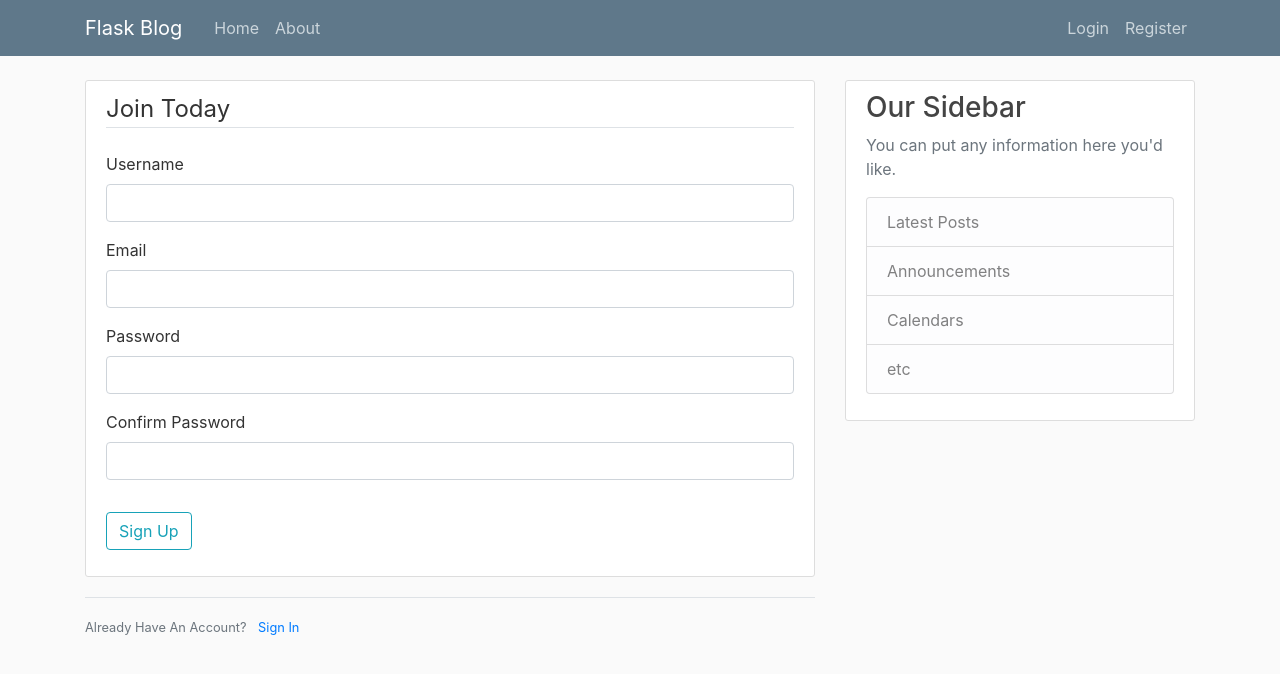
After one commit to JaeHuang/Blog, a Flask app: page /register in a window 1280 px wide. The commit adds this page. Shown: the top 674 px of the page. Run offline with Flask 2, Linux system fonts and the light colour scheme; some libraries are stand-ins or nearby versions.

Commit message:
Add: login and register page

```diff
--- a/flaskblog.py
+++ b/flaskblog.py
@@ -1,6 +1,8 @@
-from flask import Flask, render_template, url_for
+from flask import Flask, render_template, url_for, flash, redirect
+from form import RegistrationForm, LoginForm
 
 app = Flask(__name__)
+app.config['SECRET_KEY'] = 'bacf29a9006f30d1bf7ad28fab8593c5'
 
 posts = [
     {
@@ -26,5 +28,24 @@ def home():
 def about():
     return render_template('about.html', title='About')
 
+@app.route('/register', methods=['GET', 'POST'])
+def register():
+    form = RegistrationForm()
+    if form.validate_on_submit():
+        flash(f'Account created for {form.username.data}!', 'success')
+        return redirect(url_for('home'))
+    return render_template('register.html', title='Register', form=form)
+
+@app.route('/login', methods=['GET', 'POST'])
+def login():
+    form = LoginForm()
+    if form.validate_on_submit():
+        if form.email.data == 'admin@blog.com' and form.password.data == 'password':
+            flash('You have been logged in!', 'success')
+            return redirect(url_for('home'))
+        else:
+            flash('Login Unsuccessful. Please check username and password', 'danger')
+    return render_template('login.html', title='Login', form=form)
+
 if __name__ == '__main__':
     app.run(debug=True)
--- /dev/null
+++ b/form.py
@@ -0,0 +1,18 @@
+from flask_wtf import FlaskForm
+from wtforms import StringField, PasswordField, SubmitField, BooleanField
+from wtforms.validators import DataRequired, Length, Email, EqualTo
+
+class RegistrationForm(FlaskForm):
+    username = StringField('Username', validators=[DataRequired(), Length(min=2, max=20)])
+    email = StringField('Email', validators=[DataRequired(), Email()])
+    password = PasswordField('Password', validators=[DataRequired()])
+    confirm_password = PasswordField('Confirm Password', validators=[DataRequired(), EqualTo('password')])
+
+    submit = SubmitField('Sign Up')
+
+
+class LoginForm(FlaskForm):
+    email = StringField('Email', validators=[DataRequired(), Email()])
+    password = PasswordField('Password', validators=[DataRequired()])
+    remember = BooleanField('Remember Me')
+    submit = SubmitField('Login')
--- a/templates/layout.html
+++ b/templates/layout.html
@@ -26,8 +26,8 @@
                 </button>
                 <div class="collapse navbar-collapse" id="navbarToggle">
                     <div class="navbar-nav mr-auto">
-                        <a class="nav-item nav-link" href="/">Home</a>
-                        <a class="nav-item nav-link" href="/about">About</a>
+                        <a class="nav-item nav-link" href="{{ url_for('home') }}">Home</a>
+                        <a class="nav-item nav-link" href="{{ url_for('about') }}">About</a>
                     </div>
                     <!-- Navbar Right Side -->
                     <div class="navbar-nav">
@@ -41,6 +41,15 @@
     <main role="main" class="container">
         <div class="row">
             <div class="col-md-8">
+                {% with messages = get_flashed_messages(with_categories=true) %}
+                    {% if messages %}
+                        {% for category, message in messages %}
+                            <div class="alert alert-{{ category }}">
+                                {{ message }}
+                            </div>
+                        {% endfor %}
+                    {% endif %}
+                {% endwith %}
                 {% block content %}{% endblock %}
             </div>
             <div class="col-md-4">
--- /dev/null
+++ b/templates/register.html
@@ -0,0 +1,71 @@
+{% extends 'layout.html' %}
+{% block content %}
+    <div class="content-section">
+        <form method="POST" action="">
+            {{ form.hidden_tag() }}
+            <fieldset class="form-group">
+                <legend class="border-bottom mb-4">Join Today</legend>
+                <div class="form-group">
+                    {{ form.username.label(class="form-control-lable") }}
+                    {% if form.username.errors %}
+                        {{ form.username(class="form-control-lable form-control is-invalid") }}
+                        <div class="invalid-feedback">
+                            {% for error in form.username.errors %}
+                                <span>{{ error }}</span>
+                            {% endfor %}
+                        </div>
+                    {% else %}
+                        {{ form.username(class="form-control-lable form-control") }}
+                    {% endif %}
+                </div>
+                <div class="form-group">
+                    {{ form.email.label(class="form-control-lable") }}
+                    {% if form.email.errors %}
+                        {{ form.email(class="form-control-lable form-control is-invalid") }}
+                        <div class="invalid-feedback">
+                            {% for error in form.email.errors %}
+                                <span>{{ error }}</span>
+                            {% endfor %}
+                        </div>
+                    {% else %}
+                        {{ form.email(class="form-control-lable form-control") }}
+                    {% endif %}
+                </div>
+                <div class="form-group">
+                    {{ form.password.label(class="form-control-lable") }}
+                    {% if form.password.errors %}
+                        {{ form.password(class="form-control-lable form-control is-invalid") }}
+                        <div class="invalid-feedback">
+                            {% for error in form.password.errors %}
+                                <span>{{ error }}</span>
+                            {% endfor %}
+                        </div>
+                    {% else %}
+                        {{ form.password(class="form-control-lable form-control") }}
+                    {% endif %}
+                </div>
+                <div class="form-group">
+                    {{ form.confirm_password.label(class="form-control-lable") }}
+                    {% if form.confirm_password.errors %}
+                        {{ form.confirm_password(class="form-control-lable form-control is-invalid") }}
+                        <div class="invalid-feedback">
+                            {% for error in form.confirm_password.errors %}
+                                <span>{{ error }}</span>
+                            {% endfor %}
+                        </div>
+                    {% else %}
+                        {{ form.confirm_password(class="form-control-lable form-control") }}
+                    {% endif %}
+                </div>
+            </fieldset>
+            <div class="form-group">
+                {{ form.submit(class="btn btn-outline-info") }}
+            </div>
+        </form>
+    </div>
+    <div class="border-top pt-3">
+        <small class="text-muted">
+            Already Have An Account? <a class="ml-2" href="{{ url_for('login') }}">Sign In</a>
+        </small>
+    </div>
+{% endblock content %}
```
Also changed, not shown: templates/login.html (added, +52 -0 lines).
